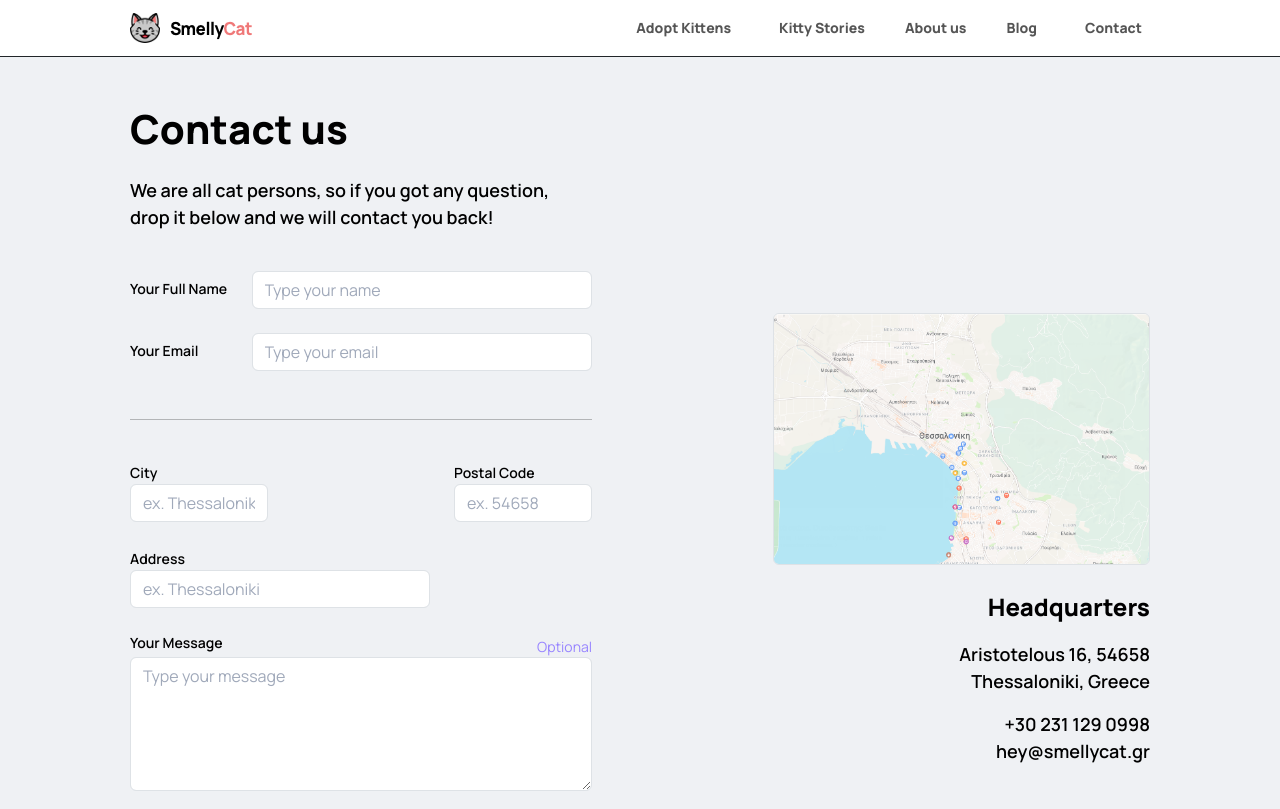
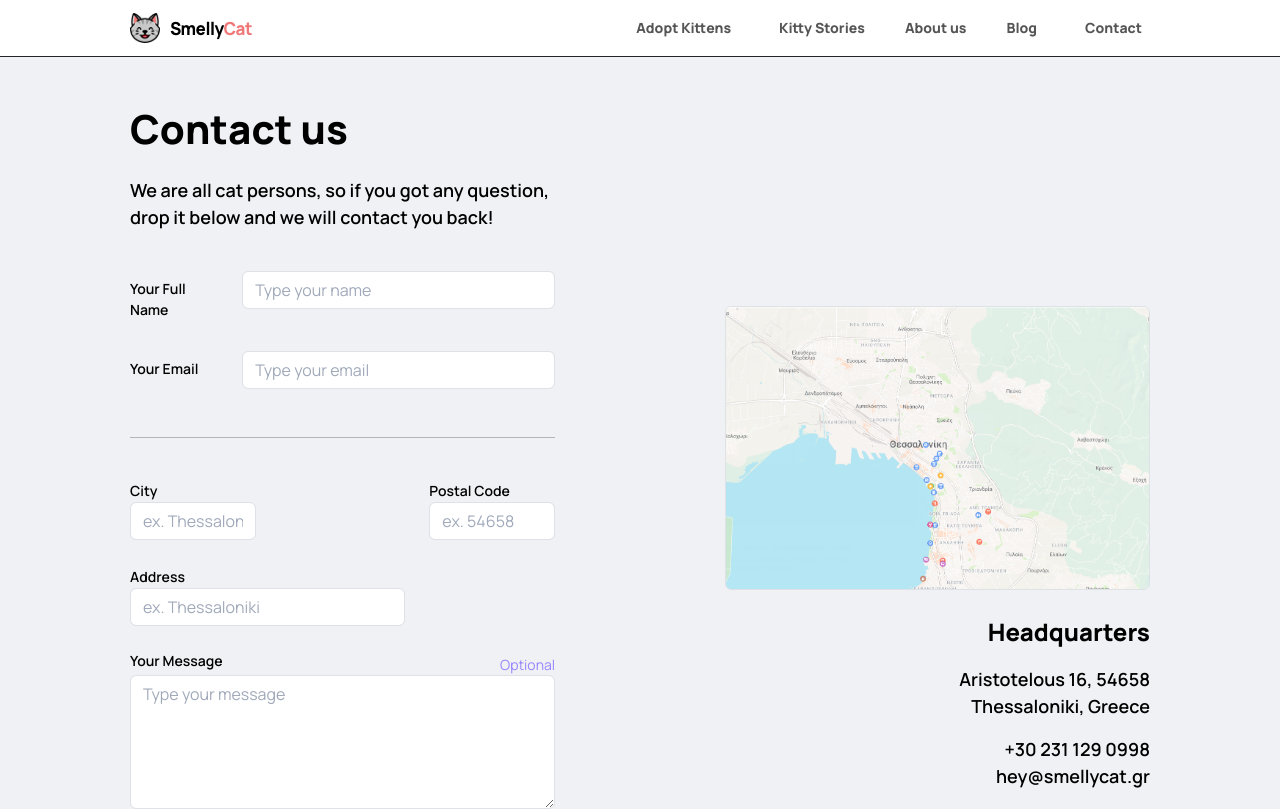
Before and after one commit to OikonomouDimitrios/smelly-cat, an Angular app: page / in a window 1280 px wide. Shown: the top 809 px of the page. Built offline with nearby package versions, Linux system fonts and the light colour scheme.

Commit message:
minor adjustments to main cols spacing

```diff
--- a/src/app/app.component.html
+++ b/src/app/app.component.html
@@ -39,7 +39,7 @@
 </nav>
 <div class="container my-5">
   <div class="row mx-5 justify-content-between">
-    <div class="col-md-6 order-md-1 px-0 pe-5">
+    <div class="col-md-5 order-md-1 px-0">
       <h1 class="mb-4 fw-extrabold">Contact us</h1>
       <p class="fw-semibold fs-text mb-4">
         We are all cat persons, so if you got any question, drop it below and we
@@ -144,7 +144,7 @@
       </form>
     </div>
     <div
-      class="col-md-5 order-md-2 px-0 ps-5 d-flex flex-column justify-content-center"
+      class="col-md-5 order-md-2 px-0  d-flex flex-column justify-content-center"
     >
       <div class="row">
         <div class="col-md-12">
```
